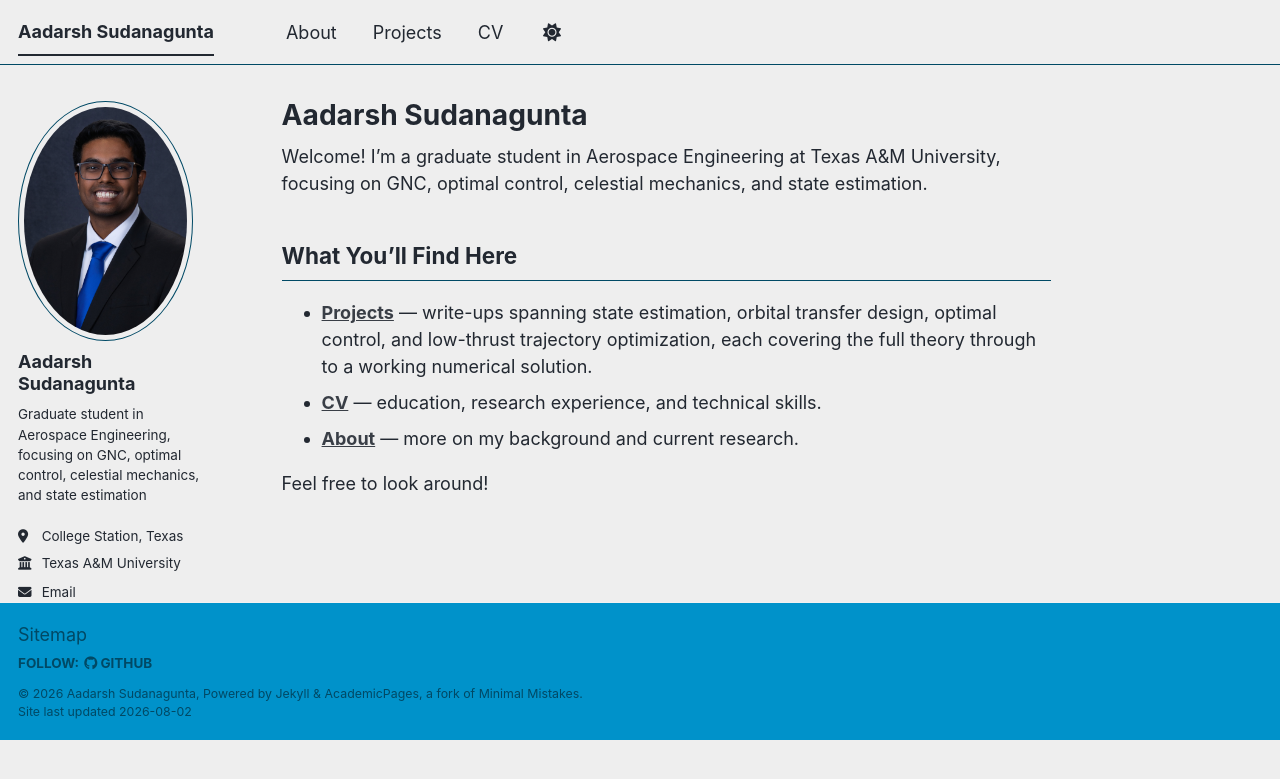
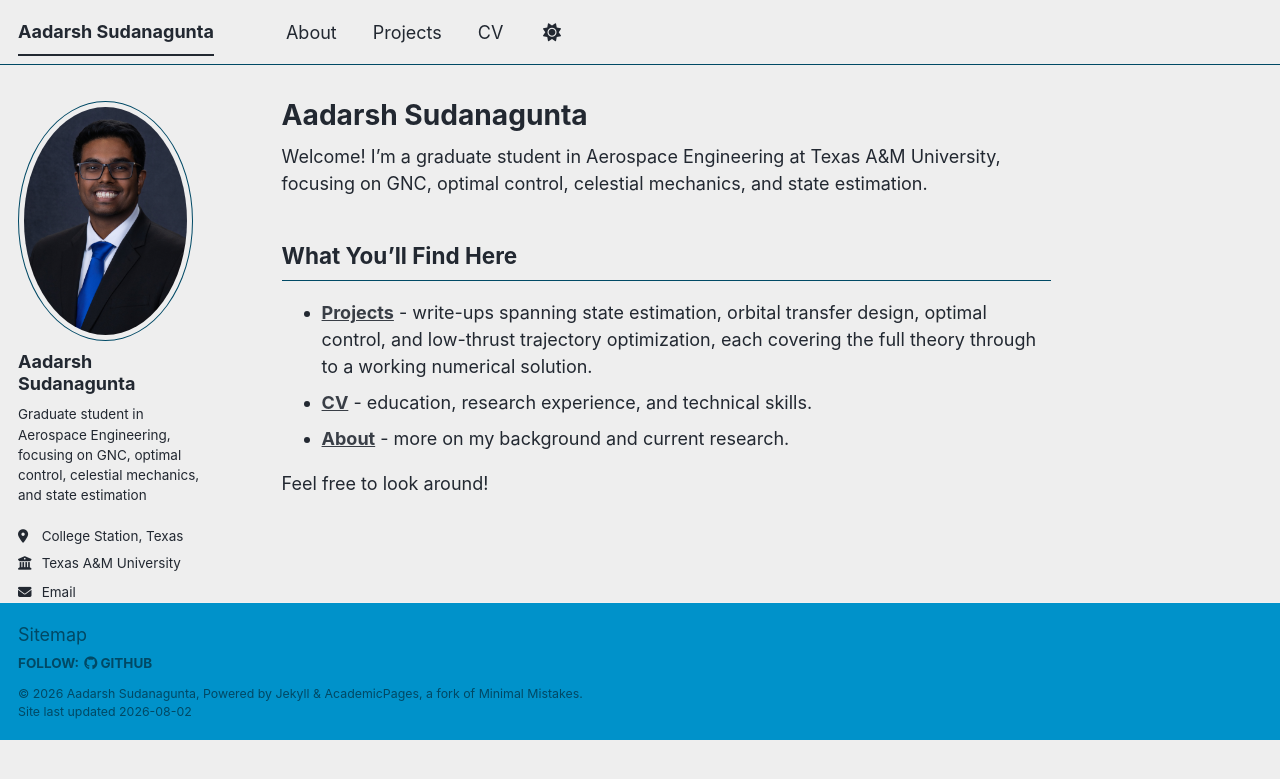
Before and after one commit to aadasud/aadasud.github.io, a Jekyll site: the page built from index.md, in a window 1280 px wide. Shown: the top 779 px of the page. Built offline with Jekyll 4.4.1, drawn with Linux system fonts in a browser that asks for light colours; a script bundle is joined from its source files by our own code; library files that are not in the unit come from our copies.

```diff
--- a/index.md
+++ b/index.md
@@ -3,6 +3,7 @@ layout: single
 author_profile: true
 title: "Aadarsh Sudanagunta"
 ---
+
 
 Welcome! I'm a graduate student in Aerospace Engineering at Texas A&M
 University, focusing on GNC, optimal control, celestial mechanics, and
@@ -10,11 +11,11 @@ state estimation.
 
 ## What You'll Find Here
 
-- **[Projects](/portfolio/)** — write-ups spanning state estimation,
+- **[Projects](/portfolio/)** - write-ups spanning state estimation,
   orbital transfer design, optimal control, and low-thrust trajectory
   optimization, each covering the full theory through to a working
   numerical solution.
-- **[CV](/cv/)** — education, research experience, and technical skills.
-- **[About](/about/)** — more on my background and current research.
+- **[CV](/cv/)** - education, research experience, and technical skills.
+- **[About](/about/)** - more on my background and current research.
 
 Feel free to look around!
```
